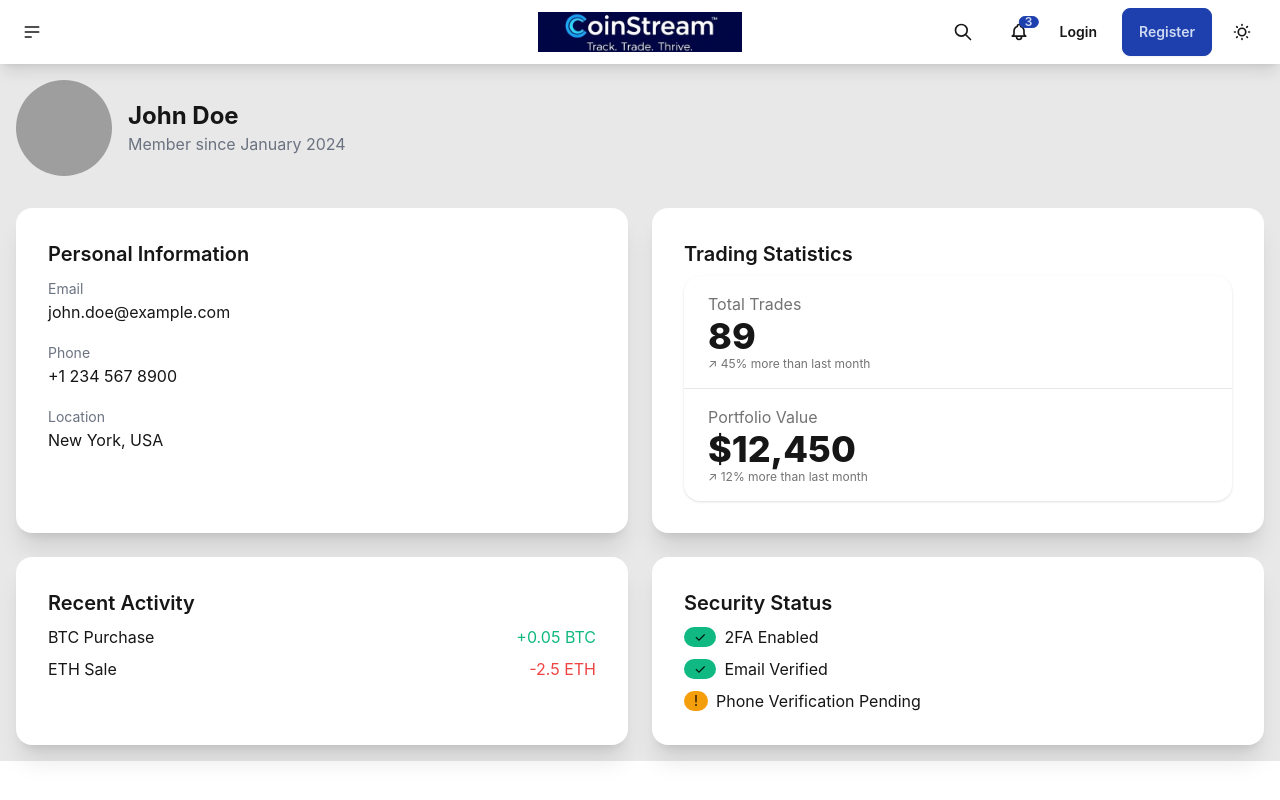
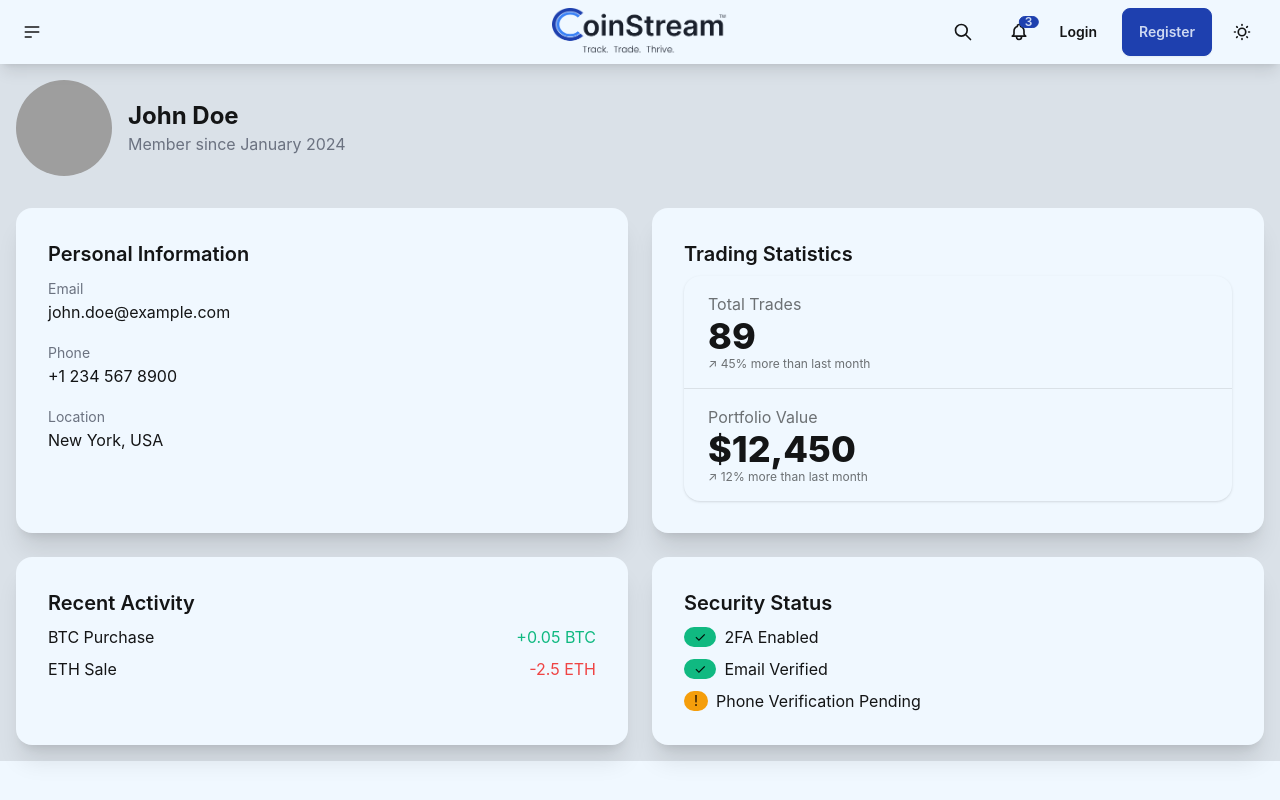
Before and after one commit to AnsHPaTeL2927/CryptoCurrencyFrontend, a React (Vite) app: page /profile in a window 1280 px wide. Built offline with nearby package versions, Linux system fonts and the light colour scheme; grey boxes are pictures that could not be loaded.

Commit message:
update logos and white theme

```diff
--- a/src/components/Navbar.jsx
+++ b/src/components/Navbar.jsx
@@ -170,15 +170,15 @@ const Navbar = () => {
             {/* <a className="btn btn-ghost text-xl">daisyUI</a> */}
             {theme === "dark" ? (
               <img
-                src="public/logo - without background.png"
+                src="public/dark.png"
                 alt=""
-                className="h-10"
+                className="h-12 w-50"
               />
             ) : (
               <img
-                src="public/logo - with background.jpg"
+                src="public/white.png"
                 alt=""
-                className="h-10"
+                className="h-12 w-50"
               />
             )}
           </div>
--- a/tailwind.config.js
+++ b/tailwind.config.js
@@ -55,7 +55,7 @@ export default {
           secondary: "#0EA5E9",
           accent: "#3B82F6",
           neutral: "#374151",
-          "base-100": "#FFFFFF",
+          "base-100": "#F0F8FF",
           info: "#3B82F6",
           success: "#10B981",
           warning: "#F59E0B",
```
Also changed, not shown: public/dark.png (added), public/white.png (added).
